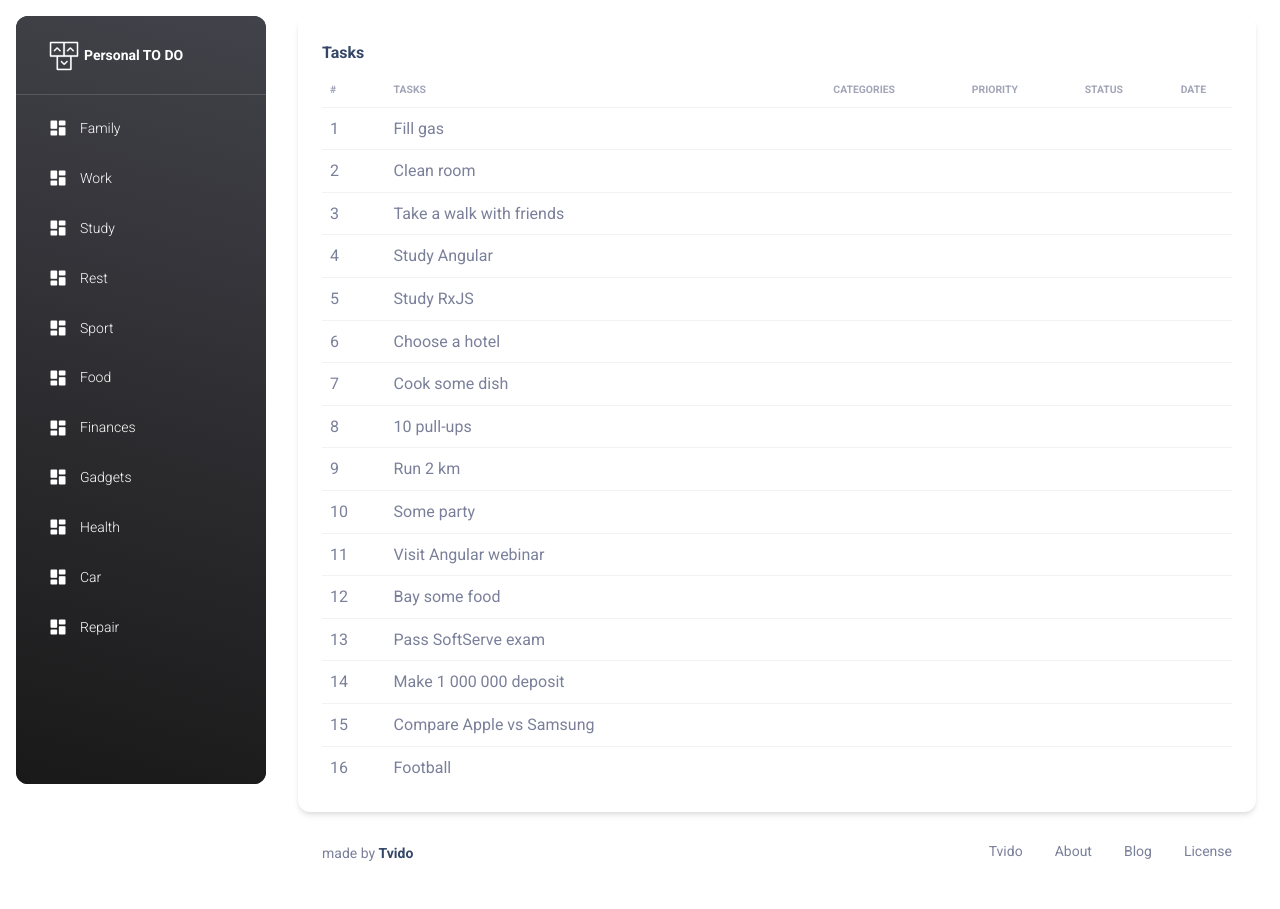
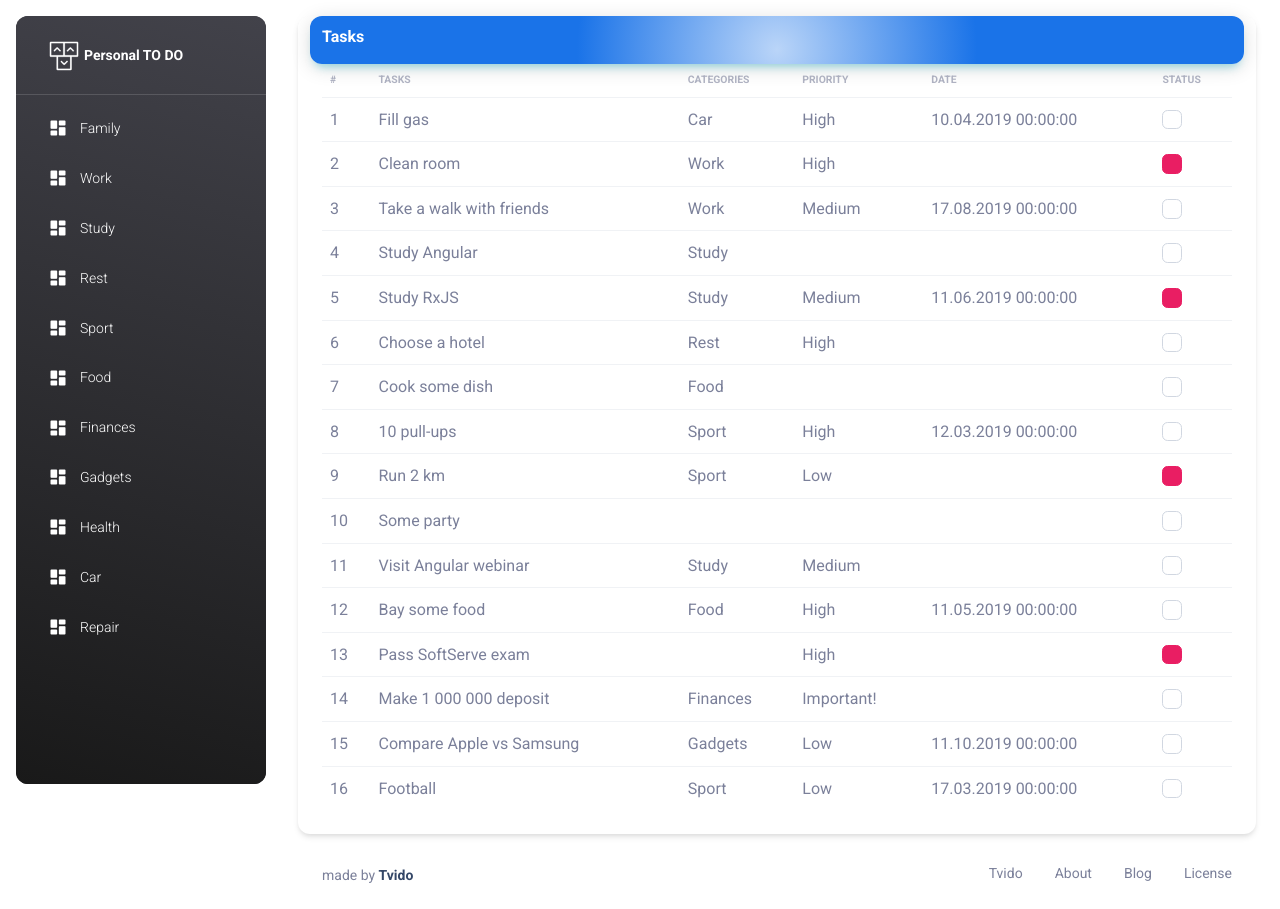
Before and after one commit to Tvido/todo, an Angular app: page / in a window 1280 px wide. Before the commit the page ends 887 px from the top, so only its background shows below. Built offline with nearby package versions, Linux system fonts and the light colour scheme.

Commit message:
fix tasks component
- show all rows
- add styles
- add dynamic

```diff
--- a/src/app/components/categories/categories.component.css
+++ b/src/app/components/categories/categories.component.css
@@ -0,0 +1,8 @@
+.active {
+  background-color: var(--bs-pink);
+  border-color: #e91e63;
+  border-radius: 0.5rem;
+  box-shadow: 0 14px 26px -12px rgba(233 30 99 0.4),
+  0 4px 23px 0 rgba(233 30 99 0.15),
+  0 8px 10px -5px rgba(233 30 99 0.2);
+}
--- a/src/app/components/categories/categories.component.html
+++ b/src/app/components/categories/categories.component.html
@@ -15,7 +15,7 @@
 
   <div class="collapse navbar-collapse w-auto" id="sidenav-collapse-main">
     <ul class="navbar-nav">
-      <li class="nav-item" *ngFor="let category of categories" (click)="showTasksByCategory(category)">
+      <li class="nav-item" [class.active]="category === selectedCategory" *ngFor="let category of categories" (click)="showTasksByCategory(category)">
         <a class="nav-link text-white cursor-pointer">
           <div class="text-white text-center me-2 d-flex align-items-center justify-content-center">
             <i class="material-icons opacity-10">dashboard</i>
--- a/src/app/components/categories/categories.component.ts
+++ b/src/app/components/categories/categories.component.ts
@@ -9,6 +9,7 @@ import {Category} from "../../models/Category";
 })
 export class CategoriesComponent implements OnInit {
   categories: Category[] = []
+  selectedCategory!: Category;
 
   constructor(
     private dataHandler: DataHandlerService
@@ -20,6 +21,7 @@ export class CategoriesComponent implements OnInit {
   }
 
   showTasksByCategory(category: Category) {
+    this.selectedCategory = category
     this.dataHandler.fillTasksByCategory(category)
   }
 }
--- a/src/app/components/tasks/tasks.component.css
+++ b/src/app/components/tasks/tasks.component.css
@@ -0,0 +1,16 @@
+.form-check:not(.form-switch) .form-check-input[type="checkbox"]:checked:after {
+  opacity: 1;
+}
+
+.form-check:not(.form-switch) .form-check-input[type="checkbox"]:after {
+  transition: opacity 0.25s ease-in-out;
+  width: 100%;
+  height: 100%;
+  color: #fff;
+  position: absolute;
+  display: flex;
+  justify-content: center;
+  align-items: center;
+  font-size: 0.67rem;
+  opacity: 0;
+}
--- a/src/app/components/tasks/tasks.component.html
+++ b/src/app/components/tasks/tasks.component.html
@@ -1,8 +1,8 @@
   <div class="card">
     <div class="card-header pb-0">
       <div class="row">
-        <div class="col-lg-6 col-7">
-          <h6>Tasks</h6>
+        <div class=" col-lg-4 col-7 w-100 icon-shape bg-gradient-faded-info-vertical shadow-info border-radius-xl mt-n4">
+          <h6 class="text-white py-2">Tasks</h6>
         </div>
       </div>
     </div>
@@ -12,22 +12,26 @@
         <table class="table align-items-center mb-0">
           <thead>
           <tr>
-            <th class="text-uppercase text-secondary text-xxs font-weight-bolder opacity-7">#</th>
-            <th class="text-uppercase text-secondary text-xxs font-weight-bolder opacity-7">Tasks</th>
-            <th class="text-center text-uppercase text-secondary text-xxs font-weight-bolder opacity-7">Categories</th>
-            <th class="text-center text-uppercase text-secondary text-xxs font-weight-bolder opacity-7">Priority</th>
-            <th class="text-center text-uppercase text-secondary text-xxs font-weight-bolder opacity-7">Status</th>
-            <th class="text-center text-uppercase text-secondary text-xxs font-weight-bolder opacity-7">Date</th>
+            <th class="text-uppercase text-xxs font-weight-bolder opacity-6">#</th>
+            <th class="text-uppercase text-xxs font-weight-bolder opacity-6">Tasks</th>
+            <th class="text-uppercase text-xxs font-weight-bolder opacity-6">Categories</th>
+            <th class="text-uppercase text-xxs font-weight-bolder opacity-6">Priority</th>
+            <th class="text-uppercase text-xxs font-weight-bolder opacity-6">Date</th>
+            <th class="text-uppercase text-xxs font-weight-bolder opacity-6">Status</th>
           </tr>
           </thead>
           <tbody>
-          <tr *ngFor="let task of tasks">
-            <td>{{task.id}}</td>
+          <tr *ngFor="let task of tasks; let idx = index">
+            <td>{{idx + 1}}</td>
             <td>{{task.title}}</td>
-            <td></td>
-            <td></td>
-            <td></td>
-            <td></td>
+            <td>{{task.category ? task.category.title : null}}</td>
+            <td>{{task.priority ? task.priority.title : null}}</td>
+            <td>{{task.date ? (task.date | date : 'dd.LL.yyyy HH:mm:ss') : null}}</td>
+            <td>
+              <div class="form-check form-check-info text-start ps-0">
+                <input class="form-check-input" type="checkbox" value="" id="flexCheckDefault" [checked]="task.completed">
+              </div>
+            </td>
           </tr>
           </tbody>
         </table>
```
